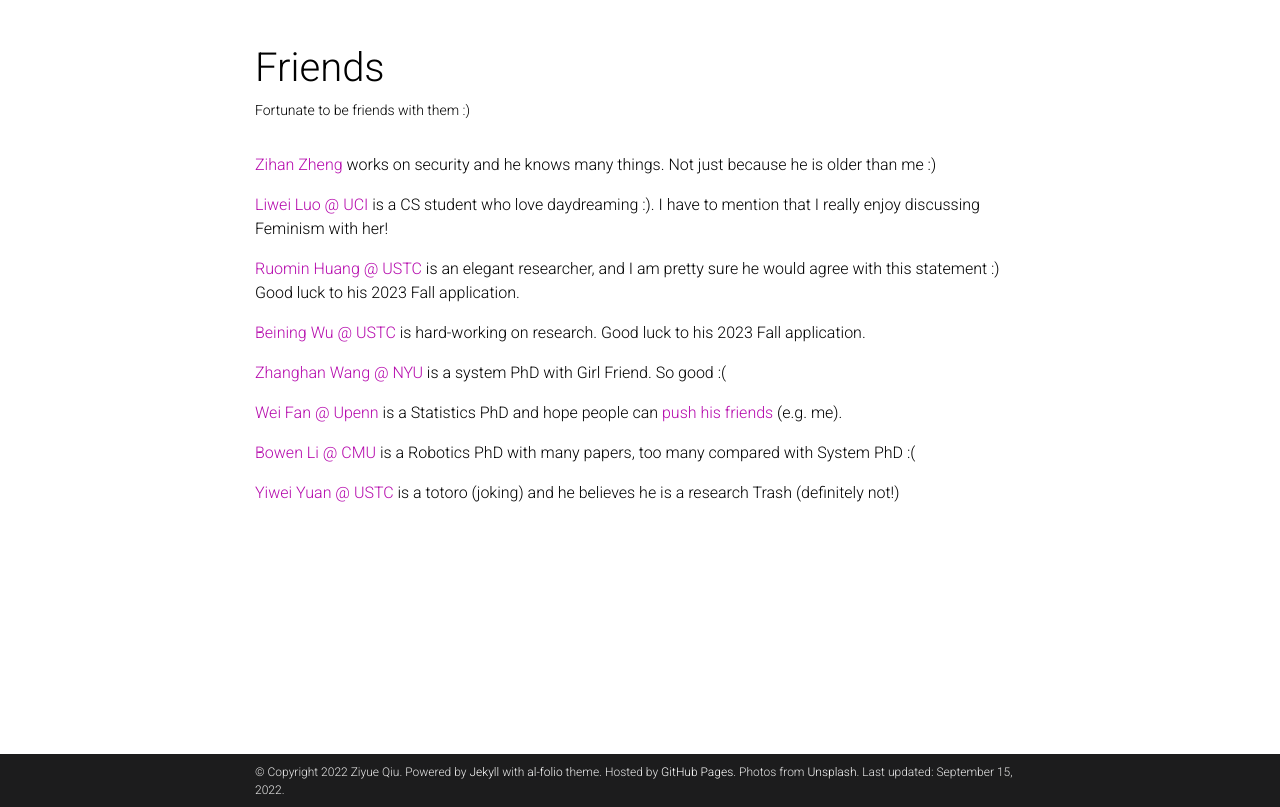
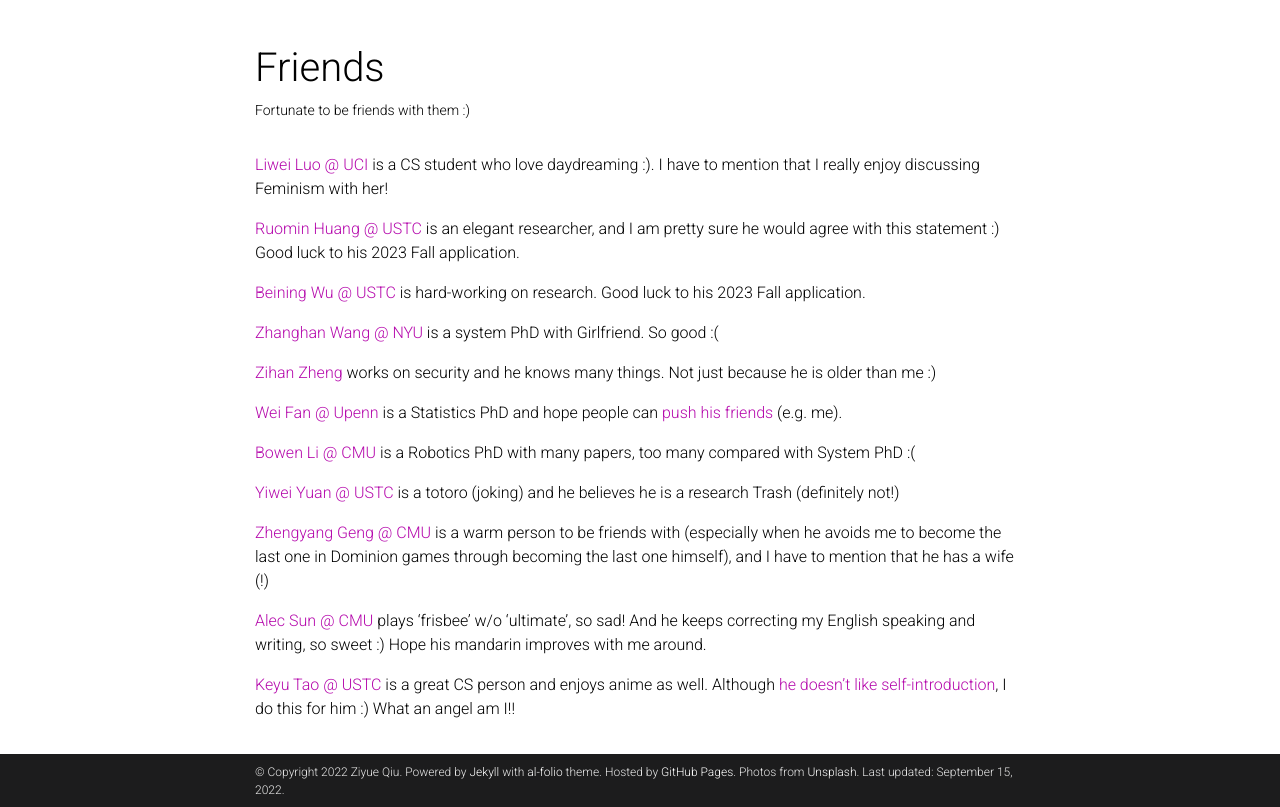
Before and after one commit to ziyueqiu/ziyueqiu.github.io, a Jekyll site: the page built from _pages/Friends.md, in a window 1280 px wide and 967 px high, cut to the strip 160-967 px from the top of the window. Built offline with Jekyll 4.4.1, drawn with Linux system fonts in a browser that asks for light colours; comment, search, counter and statistics services are not loaded; a style sheet for code colours, icons or effects is not loaded.

Commit message:
update friends

```diff
--- a/_pages/Friends.md
+++ b/_pages/Friends.md
@@ -8,19 +8,24 @@ nav_order: 6
 ---
 
 
-
-[Zihan Zheng](https://zhengzihan.com/) works on security and he knows many things. Not just because he is older than me :)
-
 [Liwei Luo @ UCI](https://loliw.moe/) is a CS student who love daydreaming :). I have to mention that I really enjoy discussing Feminism with her!
 
 [Ruomin Huang @ USTC](https://fockee.github.io/) is an elegant researcher, and I am pretty sure he would agree with this statement :) Good luck to his 2023 Fall application.
 
 [Beining Wu @ USTC](https://beiningwu7.github.io/) is hard-working on research. Good luck to his 2023 Fall application.
 
-[Zhanghan Wang @ NYU](https://rabbitwhite1.github.io/) is a system PhD with Girl Friend. So good :(
+[Zhanghan Wang @ NYU](https://rabbitwhite1.github.io/) is a system PhD with Girlfriend. So good :(
+
+[Zihan Zheng](https://zhengzihan.com/) works on security and he knows many things. Not just because he is older than me :)
 
 [Wei Fan @ Upenn](http://home.ustc.edu.cn/~luke2001/) is a Statistics PhD and hope people can [push his friends](http://home.ustc.edu.cn/~luke2001/push.html) (e.g. me).
 
 [Bowen Li @ CMU](https://jaraxxus-me.github.io/) is a Robotics PhD with many papers, too many compared with System PhD :(
 
 [Yiwei Yuan @ USTC](https://yyw.moe/) is a totoro (joking) and he believes he is a research Trash (definitely not!)
+
+[Zhengyang Geng @ CMU](https://gsunshine.github.io/) is a warm person to be friends with (especially when he avoids me to become the last one in Dominion games through becoming the last one himself), and I have to mention that he has a wife (!)
+
+[Alec Sun @ CMU]() plays 'frisbee' w/o 'ultimate', so sad! And he keeps correcting my English speaking and writing, so sweet :) Hope his mandarin improves with me around.
+
+[Keyu Tao @ USTC](https://www.taoky.moe/) is a great CS person and enjoys anime as well. Although [he doesn't like self-introduction](https://blog.taoky.moe/about/), I do this for him :) What an angel am I!!
```
